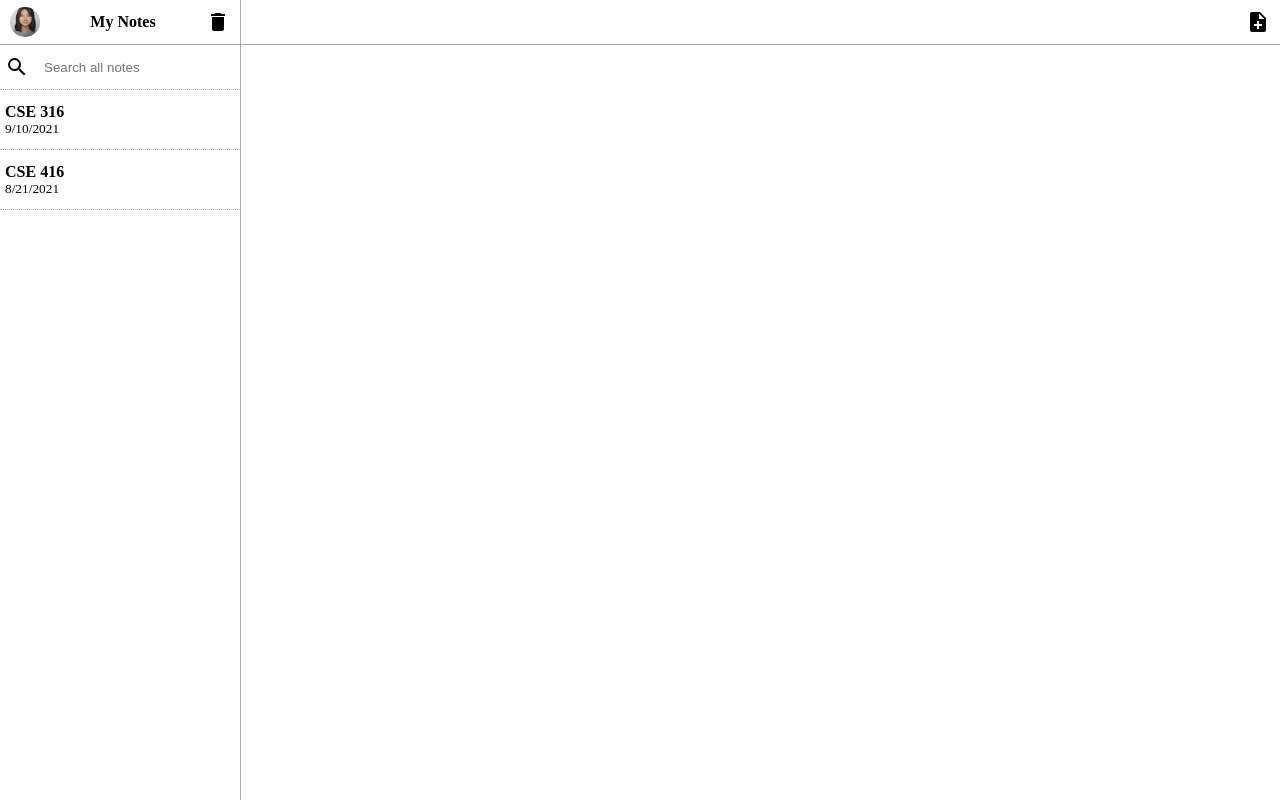
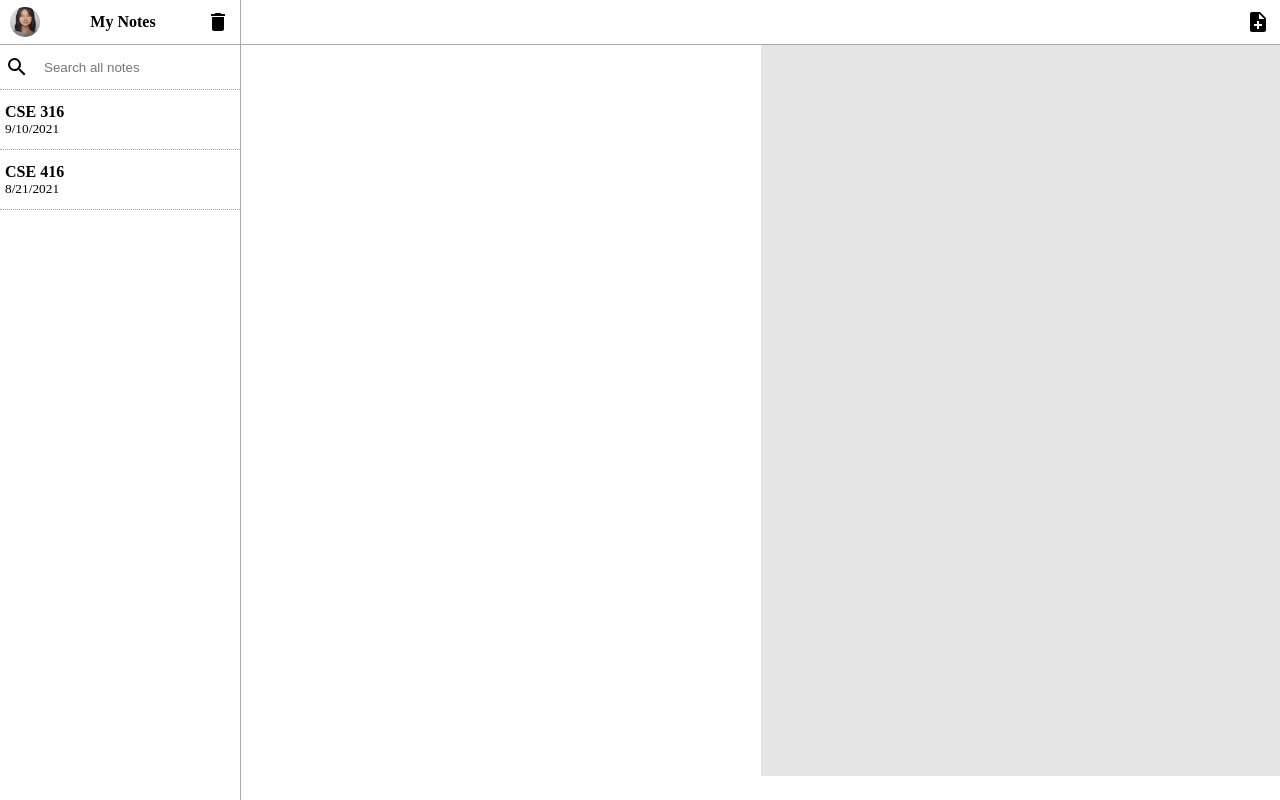
Before and after one commit to yoolbi/CSE-316-My-Note, a React (Create React App) app: page / in a window 1280 px wide. Built offline with nearby package versions, Linux system fonts and the light colour scheme.

Commit message:
Show markdown on larger screens

```diff
--- a/src/components/AddNote.js
+++ b/src/components/AddNote.js
@@ -1,4 +1,5 @@
-import {useEffect, useState} from 'react';
+import React, {useEffect, useState} from 'react';
+import ReactMarkdown from 'react-markdown';
 
 const AddNote = ({ text, setText }) => {
     const [noteText, setNoteText] = useState(text);
@@ -13,11 +14,13 @@ const AddNote = ({ text, setText }) => {
     }, [text]);
 
     return(
-        <div className="note new">
+        <div className="notenew">
             <textarea
+                className='textarea'
                 value={noteText}
                 onChange = {handleChange}
             ></textarea>
+            <ReactMarkdown className='markdown' children={noteText} />
         </div>
     );
 }
--- a/src/index.css
+++ b/src/index.css
@@ -60,6 +60,7 @@ input {
 @media all and (min-width: 501px) {
   .wrapper {
     width: 100%;
+    height: 100%;
     display: flex;
   }
 
@@ -83,6 +84,33 @@ input {
     border-radius: 12px;
     left: 25%;
     top: 25%;
+  }
+}
+
+@media all and (min-width: 701px) {
+  .notenew {
+    display: grid;
+    grid-template-columns: 1fr 1fr;
+    height: 100vh;
+  }
+
+  .textarea {
+    background-color: #ffffff;
+    padding: 5px;
+  }
+
+  .markdown {
+    display: block;
+    height: 100%;
+    background-color: rgba(211, 211, 211, 0.58);
+    padding-left: 10px;
+  }
+
+}
+
+@media all and (max-width: 700px) {
+  .markdown {
+    display: none;
   }
 }
 
@@ -139,9 +167,9 @@ textarea {
   margin-top: 5px;
 }
 
-.note.new {
+.notenew {
   cursor: initial;
-  height: 90%;
+  height: 91.35%;
   border-bottom: none;
 }
 
```
